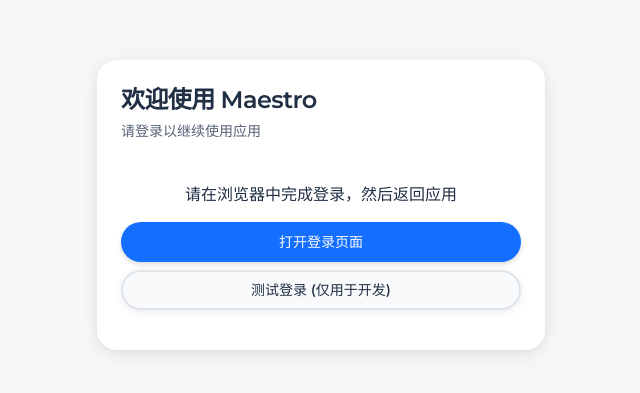
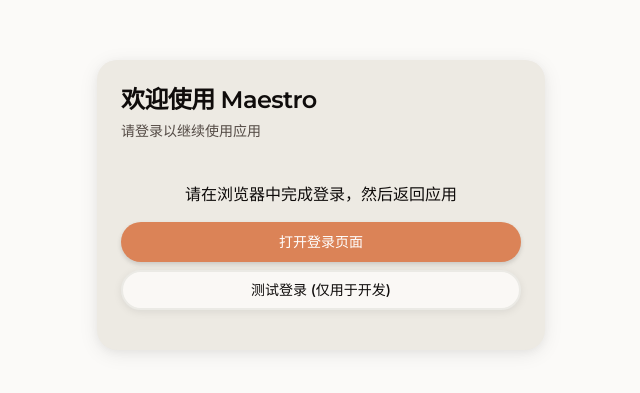
Before and after one commit to Shouly/maestro_app, a Next.js app: page /login in a window 1280 px wide. Shown: the part 195-588 px from the top of the page, without its empty margins (319-959 px from the left). Built offline with nearby package versions, Linux system fonts and the light colour scheme.

Commit message:
modify theme color

```diff
--- a/app/globals.css
+++ b/app/globals.css
@@ -4,84 +4,90 @@
 
 @layer base {
   :root {
-    /* 主色调 - 保持不变，基于#126dff（HSL: 217, 100%, 54%）*/
-    --primary: 217 100% 54%;
-    --primary-light: 217 100% 67%;
-    --primary-dark: 217 100% 42%;
-    --primary-foreground: 210 40% 98%;
+    /* 主色调 - 基于#d97757（HSL: 20, 65%, 60%）*/
+    --primary: 20 65% 60%;
+    --primary-light: 20 65% 72%;
+    --primary-dark: 20 72% 48%;
+    --primary-foreground: 0 0% 100%;
 
-    /* 中性色调 - 更明亮清新的背景 */
-    --background: 210 25% 98%;
-    --foreground: 217 35% 20%;
+    /* 中性色调 - 更新为指定的背景色 */
+    --background: 40 30% 97%;  /* #faf9f5 - 米白色背景 */
+    --foreground: 26 16% 5%;  /* #0f0e0c - 深褐黑色文字 */
 
     /* 卡片和UI容器 - 增加微妙的阴影 */
-    --card: 0 0% 100%;
-    --card-foreground: 217 35% 20%;
-    --popover: 0 0% 100%;
-    --popover-foreground: 217 35% 20%;
+    --card: 44 20% 91%;  /* #edebe3 - 米灰色卡片背景 */
+    --card-foreground: 26 16% 5%;  /* #0f0e0c - 深褐黑色文字 */
+    --popover: 44 20% 91%;  /* #edebe3 - 米灰色弹出框背景 */
+    --popover-foreground: 26 16% 5%;  /* #0f0e0c - 深褐黑色文字 */
 
-    /* 辅助色调 - 更现代的色调 */
-    --secondary: 215 30% 92%;
-    --secondary-foreground: 217 35% 20%;
+    /* 辅助色调 - 温暖米色系 */
+    --secondary: 30 25% 92%;
+    --secondary-foreground: 26 16% 5%;  /* #0f0e0c - 深褐黑色文字 */
 
-    /* 功能色调 - 更鲜艳的色彩 */
-    --muted: 215 15% 95%;
-    --muted-foreground: 217 15% 40%;
-    --accent: 217 80% 95%;
-    --accent-foreground: 217 100% 42%;
-    --success: 142 75% 45%;
+    /* 功能色调 - 温暖风格 */
+    --muted: 60 15% 99%;  /* #fcfcfa - 消息框背景色 */
+    --muted-foreground: 26 10% 30%;
+    --accent: 43 15% 91%;  /* #e8e6dc - 选中框颜色 */
+    --accent-foreground: 26 16% 5%;
+    --user-message: 43 14% 89%;  /* #e9e7de - 用户消息背景色 */
+    --user-message-foreground: 26 16% 5%;  /* #0f0e0c - 深褐黑色文字 */
+    --success: 142 65% 45%;
     --success-foreground: 0 0% 100%;
     --warning: 38 95% 60%;
-    --warning-foreground: 217 35% 20%;
+    --warning-foreground: 26 16% 5%;
     --destructive: 0 90% 60%;
-    --destructive-foreground: 210 40% 98%;
+    --destructive-foreground: 0 0% 100%;
 
-    /* 边框和表单 - 更细腻的边框 */
-    --border: 215 20% 90%;
-    --input: 215 20% 90%;
-    --ring: 217 100% 54%;
+    /* 边框和表单 - 温暖色系边框 */
+    --border: 43 15% 91%;  /* #e8e6dc - 选中框颜色用于边框 */
+    --input: 43 15% 91%;   /* #e8e6dc - 选中框颜色用于输入框 */
+    --input-background: 0 0% 100%;  /* #ffffff - 输入框背景色 */
+    --ring: 20 65% 60%;
 
-    /* 增加圆角半径 - Canva风格更圆润 */
+    /* 圆角半径 */
     --radius: 1rem;
   }
 
   .dark {
     /* 主色调暗色模式 - 保持基本色相但调整饱和度和亮度 */
-    --primary: 217 80% 60%;
-    --primary-light: 217 70% 70%;
-    --primary-dark: 217 90% 45%;
+    --primary: 20 55% 55%;
+    --primary-light: 20 50% 65%;
+    --primary-dark: 20 65% 40%;
     --primary-foreground: 0 0% 100%;
 
-    /* 中性色调暗色模式 - 更柔和的深色背景 */
-    --background: 217 35% 12%;
-    --foreground: 215 15% 95%;
+    /* 中性色调暗色模式 - 温暖的深褐色背景 */
+    --background: 20 25% 22%;
+    --foreground: 30 10% 95%;
 
     /* 卡片和UI容器暗色模式 */
-    --card: 217 30% 18%;
-    --card-foreground: 215 15% 95%;
-    --popover: 217 30% 18%;
-    --popover-foreground: 215 15% 95%;
+    --card: 44 15% 18%;  /* 暗色模式下的卡片背景 */
+    --card-foreground: 30 10% 95%;
+    --popover: 44 15% 18%;  /* 暗色模式下的弹出框背景 */
+    --popover-foreground: 30 10% 95%;
 
     /* 辅助色调暗色模式 */
-    --secondary: 217 25% 28%;
-    --secondary-foreground: 215 15% 95%;
+    --secondary: 20 20% 28%;
+    --secondary-foreground: 30 10% 95%;
 
     /* 功能色调暗色模式 */
-    --muted: 215 15% 28%;
-    --muted-foreground: 215 15% 70%;
-    --accent: 217 30% 28%;
-    --accent-foreground: 217 70% 85%;
-    --success: 142 65% 45%;
+    --muted: 20 15% 30%;  /* 暗色模式下的消息框背景 */
+    --muted-foreground: 30 15% 70%;
+    --accent: 43 10% 30%;  /* 暗色模式下的选中框颜色 */
+    --accent-foreground: 30 10% 95%;
+    --user-message: 43 15% 35%;  /* 暗色模式下的用户消息背景色 */
+    --user-message-foreground: 30 10% 95%;  /* 暗色模式下的文字颜色 */
+    --success: 142 55% 40%;
     --success-foreground: 0 0% 100%;
-    --warning: 38 85% 55%;
+    --warning: 38 75% 50%;
     --warning-foreground: 0 0% 100%;
-    --destructive: 0 75% 55%;
+    --destructive: 0 70% 50%;
     --destructive-foreground: 0 0% 100%;
 
     /* 边框和表单暗色模式 */
-    --border: 217 25% 32%;
-    --input: 217 25% 32%;
-    --ring: 217 80% 60%;
+    --border: 43 10% 30%;  /* 暗色模式下的边框颜色 */
+    --input: 43 10% 30%;   /* 暗色模式下的输入框颜色 */
+    --input-background: 20 15% 25%;  /* 暗色模式下的输入框背景 */
+    --ring: 20 55% 55%;
   }
 }
 
@@ -109,19 +115,11 @@
 /* Canva风格的阴影效果 */
 @layer utilities {
   .shadow-canva-sm {
-    box-shadow: 0 2px 8px rgba(0, 0, 0, 0.08);
+    box-shadow: 0 2px 8px rgba(0, 0, 0, 0.06);
   }
 
   .shadow-canva {
-    box-shadow: 0 4px 12px rgba(0, 0, 0, 0.1);
-  }
-
-  .shadow-canva-md {
-    box-shadow: 0 6px 16px rgba(0, 0, 0, 0.12);
-  }
-
-  .shadow-canva-lg {
-    box-shadow: 0 8px 24px rgba(0, 0, 0, 0.12);
+    box-shadow: 0 4px 12px rgba(0, 0, 0, 0.08);
   }
 
   /* 浮动动效 */
@@ -133,20 +131,4 @@
     transform: translateY(-4px);
   }
 
-  /* 美化区隔线 */
-  .divider-subtle {
-    height: 1px;
-    background: linear-gradient(to right, transparent, hsl(var(--muted) / 0.3), transparent);
-    margin: 0.75rem 0;
-    border-radius: 9999px;
-  }
-
-  /* 渐变文本 */
-  .text-gradient {
-    background: linear-gradient(135deg, hsl(var(--primary)) 0%, hsl(var(--primary-light)) 100%);
-    -webkit-background-clip: text;
-    -webkit-text-fill-color: transparent;
-    background-clip: text;
-    color: transparent;
-  }
 }
--- a/components/chat/chat-input.tsx
+++ b/components/chat/chat-input.tsx
@@ -102,7 +102,7 @@
             onChange={(e) => setMessage(e.target.value)}
             onKeyDown={handleKeyDown}
             placeholder="输入消息，Ctrl+Enter 发送"
-            className="h-12 max-h-[200px] min-h-[48px] w-full resize-none rounded-xl border-2 border-input bg-background px-4 py-3 text-sm shadow-sm transition-all duration-200 ring-offset-background placeholder:text-muted-foreground focus-visible:outline-none focus-visible:border-primary focus-visible:ring-1 focus-visible:ring-ring hover:border-primary/50"
+            className="h-12 max-h-[200px] min-h-[48px] w-full resize-none rounded-xl border-2 border-input bg-[hsl(var(--input-background))] px-4 py-3 text-sm shadow-sm transition-all duration-200 ring-offset-background placeholder:text-muted-foreground focus-visible:outline-none focus-visible:border-primary focus-visible:ring-1 focus-visible:ring-ring hover:border-primary/50"
             disabled={isLoading}
           />
           {message && (
--- a/components/chat/message-list.tsx
+++ b/components/chat/message-list.tsx
@@ -87,14 +87,14 @@
       <div
         className={`rounded-2xl px-5 py-3.5 max-w-[80%] shadow-sm ${
           isUser
-            ? 'bg-primary text-primary-foreground rounded-tr-sm'
+            ? 'bg-[hsl(var(--user-message))] text-[hsl(var(--user-message-foreground))] rounded-tr-sm'
             : 'bg-muted/80 backdrop-blur-sm rounded-tl-sm'
         }`}
       >
         <p className="whitespace-pre-wrap break-words text-sm leading-relaxed">
           {message.content}
         </p>
-        <div className={`mt-2 text-xs ${isUser ? 'text-primary-foreground/70' : 'text-muted-foreground'}`}>
+        <div className={`mt-2 text-xs ${isUser ? 'text-[hsl(var(--user-message-foreground))]/70' : 'text-muted-foreground'}`}>
           {new Date(message.timestamp).toLocaleTimeString()}
         </div>
       </div>
--- a/components/chat/sidebar.tsx
+++ b/components/chat/sidebar.tsx
@@ -119,7 +119,7 @@
 
       {/* 对话列表 */}
       <div className="flex-1 overflow-auto px-4 py-3">
-        <h2 className="mb-3 px-1 text-xs font-semibold text-gradient tracking-wide uppercase">
+        <h2 className="mb-3 px-1 text-xs text-primary font-semibold tracking-wide uppercase">
           对话历史
         </h2>
         <div className="space-y-1.5">
@@ -162,7 +162,7 @@
 
       {/* 底部用户信息区域 */}
       <div className="mt-auto px-4 py-3">
-        <div className="divider-subtle mx-1"></div>
+        <div className="mx-1"></div>
         <DropdownMenu open={dropdownOpen} onOpenChange={handleDropdownOpenChange}>
           <DropdownMenuTrigger asChild>
             <button
--- a/components/layout/app-layout.tsx
+++ b/components/layout/app-layout.tsx
@@ -139,7 +139,7 @@
       {/* 固定的头像按钮 - 当侧边栏关闭时显示 */}
       {!sidebarOpen && (
         <button
-          className="fixed left-4 bottom-4 z-30 flex h-12 w-12 items-center justify-center rounded-full bg-primary text-primary-foreground shadow-canva-button hover:bg-primary/90 hover:shadow-canva-md hover:translate-y-[-2px] transition-all duration-300"
+          className="fixed left-4 bottom-4 z-30 flex h-12 w-12 items-center justify-center rounded-full bg-primary text-primary-foreground shadow-canva-button hover:bg-primary/90 hover:translate-y-[-2px] transition-all duration-300"
           onClick={() => toggleSidebar(true)}
           aria-label="打开侧边栏"
         >
@@ -163,7 +163,7 @@
 
             {/* 侧边栏 */}
             <motion.div
-              className="fixed left-0 z-20 w-64 shadow-canva-lg bg-card my-2 rounded-r-2xl"
+              className="fixed left-0 z-20 w-64 bg-card my-2 rounded-r-lg border-r border-t border-b border-border"
               initial={{ x: "-100%" }}
               animate={{ x: 0 }}
               exit={{ x: "-100%" }}
--- a/components/ui/input.tsx
+++ b/components/ui/input.tsx
@@ -11,7 +11,7 @@
       <input
         type={type}
         className={cn(
-          "flex h-10 w-full rounded-xl border-2 border-input bg-background px-4 py-2 text-sm ring-offset-background transition-all duration-200 file:border-0 file:bg-transparent file:text-sm file:font-medium placeholder:text-muted-foreground focus-visible:outline-none focus-visible:ring-2 focus-visible:ring-ring focus-visible:ring-offset-0 focus-visible:border-primary disabled:cursor-not-allowed disabled:opacity-50 hover:border-primary/50",
+          "flex h-10 w-full rounded-xl border-2 border-input bg-[hsl(var(--input-background))] px-4 py-2 text-sm ring-offset-background transition-all duration-200 file:border-0 file:bg-transparent file:text-sm file:font-medium placeholder:text-muted-foreground focus-visible:outline-none focus-visible:ring-2 focus-visible:ring-ring focus-visible:ring-offset-0 focus-visible:border-primary disabled:cursor-not-allowed disabled:opacity-50 hover:border-primary/50",
           className
         )}
         ref={ref}
```
Also changed, not shown: lib/theme-config.ts (+6 -7 lines).
